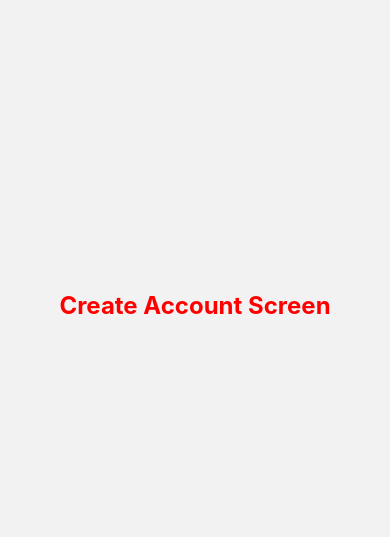
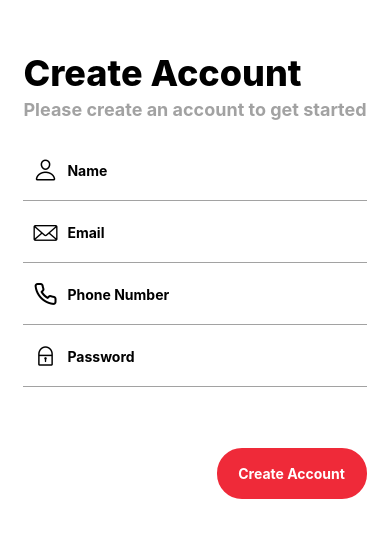
Before and after one commit to smahm01/SmartCart, a React Native app in the folder frontend/: screen /CreateAccount in a window 390 px wide. Shown: the part 117-654 px from the top of the page. Built offline with nearby package versions, Linux system fonts and the light colour scheme; no server answers.

Commit message:
KAN-5: Started create account and added firebase auth to project

```diff
--- a/frontend/App.js
+++ b/frontend/App.js
@@ -1,10 +1,12 @@
 import "./gesture-handler";
-import React, { useEffect } from "react";
+import React, { useEffect, useState } from "react";
 import { StyleSheet } from "react-native";
 import { addDocument, getDocuments } from "./firebase/firebaseFunctions";
 import { NavigationContainer } from "@react-navigation/native";
 import { AuthenticationLoading } from "./screens/AuthenticationLoading";
 import { Home } from "./screens/Home";
+import { auth } from "./firebase/config";
+import { onAuthStateChanged } from "firebase/auth";
 
 // For sake of demonstration as of rn; we will find the best practice way of doing this
 const isAuthenticated = false;
@@ -23,9 +25,24 @@ export default function App() {
   //   testFirestore();
   // }, []);
 
+  const [user, setUser] = useState(null);
+
+  useEffect(() => {
+    const unsubscribe = onAuthStateChanged(auth, (user) => {
+      if (user) {
+        setUser(user);
+      } else {
+        setUser(null);
+      }
+    });
+
+    return unsubscribe;
+  }, []);
+
+
   return (
     <NavigationContainer style={styles.container}>
-      {isAuthenticated ? <Home /> : <AuthenticationLoading />}
+      {user ? <Home /> : <AuthenticationLoading />}
     </NavigationContainer>
   );
 }
@@ -33,7 +50,7 @@ export default function App() {
 const styles = StyleSheet.create({
   container: {
     flex: 1,
-    backgroundColor: "red",
+    backgroundColor: "white",
     alignItems: "center",
     justifyContent: "center",
   },
--- a/frontend/components/LandingPageWelcome.js
+++ b/frontend/components/LandingPageWelcome.js
@@ -1,8 +1,6 @@
 import React from "react";
 import { View, StyleSheet, Text } from "react-native";
 import FontAwesome from '@expo/vector-icons/FontAwesome';
-
-
 
 export const LandingPageWelcome = ({ appName, appSlogan }) => {
   return (
--- a/frontend/screens/CreateAccount.js
+++ b/frontend/screens/CreateAccount.js
@@ -1,23 +1,208 @@
-import React from "react";
-import { View, Text, StyleSheet } from "react-native";
+import React, { useState } from "react";
+import {
+  ActivityIndicator,
+  View,
+  Text,
+  StyleSheet,
+  KeyboardAvoidingView,
+  Pressable,
+} from "react-native";
+import { TextInput } from "react-native-gesture-handler";
+import { auth } from "../firebase/config";
+import { createUserWithEmailAndPassword } from "firebase/auth";
+import Ionicons from "@expo/vector-icons/Ionicons";
+import Feather from "@expo/vector-icons/Feather";
+import Fontisto from "@expo/vector-icons/Fontisto";
+import AntDesign from "@expo/vector-icons/AntDesign";
 
 export const CreateAccount = () => {
+  const [name, setName] = useState("");
+  const [email, setEmail] = useState("");
+  const [password, setPassword] = useState("");
+  const [phoneNumber, setPhoneNumber] = useState("");
+  const [focusedInput, setFocusedInput] = useState("false");
+  const [loading, setLoading] = useState(false);
+
+  const createAccount = async () => {
+    setLoading(true);
+    try {
+      const response = await createUserWithEmailAndPassword(
+        auth,
+        email,
+        password
+      );
+      console.log("Account created with response: ", response.user);
+    } catch (error) {
+      alert(error.message);
+      console.log("Error creating account: ", error.message);
+    } finally {
+      setLoading(false);
+    }
+  };
+
   return (
     <View style={styles.container}>
-            <Text style={styles.text}>Create Account Screen</Text>
+      {loading ? (
+        <ActivityIndicator size="large" color="#EF2A39" />
+      ) : (
+        <KeyboardAvoidingView behavior="padding">
+          <Text style={styles.createAccount}>Create Account</Text>
+          <Text style={styles.createAccountInfo}>
+            Please create an account to get started
+          </Text>
+
+          <View
+            style={[
+              styles.inputBox,
+              focusedInput === "name" && styles.focusedInput,
+            ]}
+          >
+            <Ionicons name="person-outline" size={24} color="black" />
+            <TextInput
+              style={styles.input}
+              name="name"
+              value={name}
+              placeholder="Name"
+              autoCapitalize="words"
+              onChangeText={(name) => setName(name)}
+              onFocus={() => setFocusedInput("name")}
+            ></TextInput>
+          </View>
+
+          <View
+            style={[
+              styles.inputBox,
+              focusedInput === "email" && styles.focusedInput,
+            ]}
+          >
+            <Fontisto name="email" size={24} color="black" />
+            <TextInput
+              style={styles.input}
+              name="email"
+              value={email}
+              placeholder="Email"
+              autoCapitalize="none"
+              keyboardType="email-address"
+              onChangeText={(email) => setEmail(email)}
+              onFocus={() => setFocusedInput("email")}
+            ></TextInput>
+          </View>
+
+          <View
+            style={[
+              styles.inputBox,
+              focusedInput === "number" && styles.focusedInput,
+            ]}
+          >
+            <Feather name="phone" size={24} color="black" />
+            <TextInput
+              style={styles.input}
+              name="phoneNumber"
+              value={phoneNumber}
+              placeholder="Phone Number"
+              keyboardType="phone-pad"
+              onChangeText={(number) => setPhoneNumber(number)}
+              onFocus={() => setFocusedInput("number")}
+            ></TextInput>
+          </View>
+
+          <View
+            style={[
+              styles.inputBox,
+              focusedInput === "password" && styles.focusedInput,
+            ]}
+          >
+            <AntDesign name="lock" size={24} color="black" />
+            <TextInput
+              style={styles.input}
+              name="password"
+              value={password}
+              placeholder="Password"
+              autoCapitalize="none"
+              secureTextEntry="true"
+              onChangeText={(password) => setPassword(password)}
+              onFocus={() => setFocusedInput("password")}
+            ></TextInput>
+          </View>
+
+          <Pressable style={styles.createAccountButton} onPress={createAccount}>
+            <Text style={styles.createAccountButtonText}>Create Account</Text>
+          </Pressable>
+        </KeyboardAvoidingView>
+      )}
     </View>
   );
-}
+};
 
 const styles = StyleSheet.create({
   container: {
     flex: 1,
     justifyContent: "center",
     alignItems: "center",
+    backgroundColor: "white",
+    width: "auto",
   },
-    text: {
-        color: "red",
+
+  createAccount: {
+    color: "#000000",
     fontWeight: "bold",
-        fontSize: 24,
+    fontSize: 36,
+    fontWeight: "800",
+    marginBottom: 4,
+  },
+
+  createAccountInfo: {
+    color: "#A2A2A2",
+    fontSize: 18,
+    fontWeight: "700",
+    marginBottom: 20,
+  },
+
+  inputBox: {
+    display: "flex",
+    flexDirection: "row",
+    alignItems: "center",
+    width: "auto",
+    borderBottomColor: "#A2A2A2",
+    borderBottomWidth: 1,
+    paddingHorizontal: 10,
+    marginBottom: 1,
+  },
+
+  input: {
+    marginVertical: 10,
+    padding: 10,
+    height: 40,
+    borderRadius: 4,
+    flex: 1,
+    backgroundColor: "white",
+    fontWeight: "700",
+  },
+
+  focusedInput: {
+    transform: [{ scale: 1.05 }],
+    borderWidth: 1,
+    borderRadius: 4,
+    borderColor: "#A2A2A2",
+  },
+
+  createAccountButton: {
+    alignItems: "center",
+    justifyContent: "center",
+    backgroundColor: "white",
+    borderColor: "#EF2A39",
+    borderWidth: 2,
+    borderRadius: 25,
+    paddingVertical: 15,
+    marginVertical: 60,
+    width: 150,
+    alignSelf: "flex-end",
+    backgroundColor: "#EF2A39",
+  },
+
+  createAccountButtonText: {
+    color: "white",
+    fontWeight: "700",
+    fontSize: 14,
   },
 });
--- a/frontend/screens/Home.js
+++ b/frontend/screens/Home.js
@@ -1,10 +1,37 @@
-import React from "react";
-import { View, Text, StyleSheet } from "react-native";
+import React, { useState } from "react";
+import { ActivityIndicator, View, Text, StyleSheet, Button } from "react-native";
+import { auth } from "../firebase/config";
+import { signOut } from "firebase/auth";
 
 export const Home = () => {
+    const [loading, setLoading] = useState(false);
+    const currentUser = auth.currentUser;
+
+    const logOut = async () => {
+        setLoading(true);
+        try {
+            await signOut(auth);
+        } catch (error) {
+            console.log(error);
+        } finally {
+            setLoading(false);
+        }
+    }
+
+    function Greeting() {
+        return (
+            <View style={styles.container}>
+                <Text style={styles.text}>Welcome, {currentUser.email}</Text>
+                <Button title="Sign out" onPress={logOut}></Button>
+            </View>
+        );
+    }
+
     return (
         <View style={styles.container}>
-            <Text style={styles.text}>Home Screen once Authenticated</Text>
+        {loading ? <ActivityIndicator size="large" color="#EF2A39" /> :
+            <Greeting />
+        }
         </View>
     );
 }
```
Lines whose indentation alone changed are shown as unchanged.
